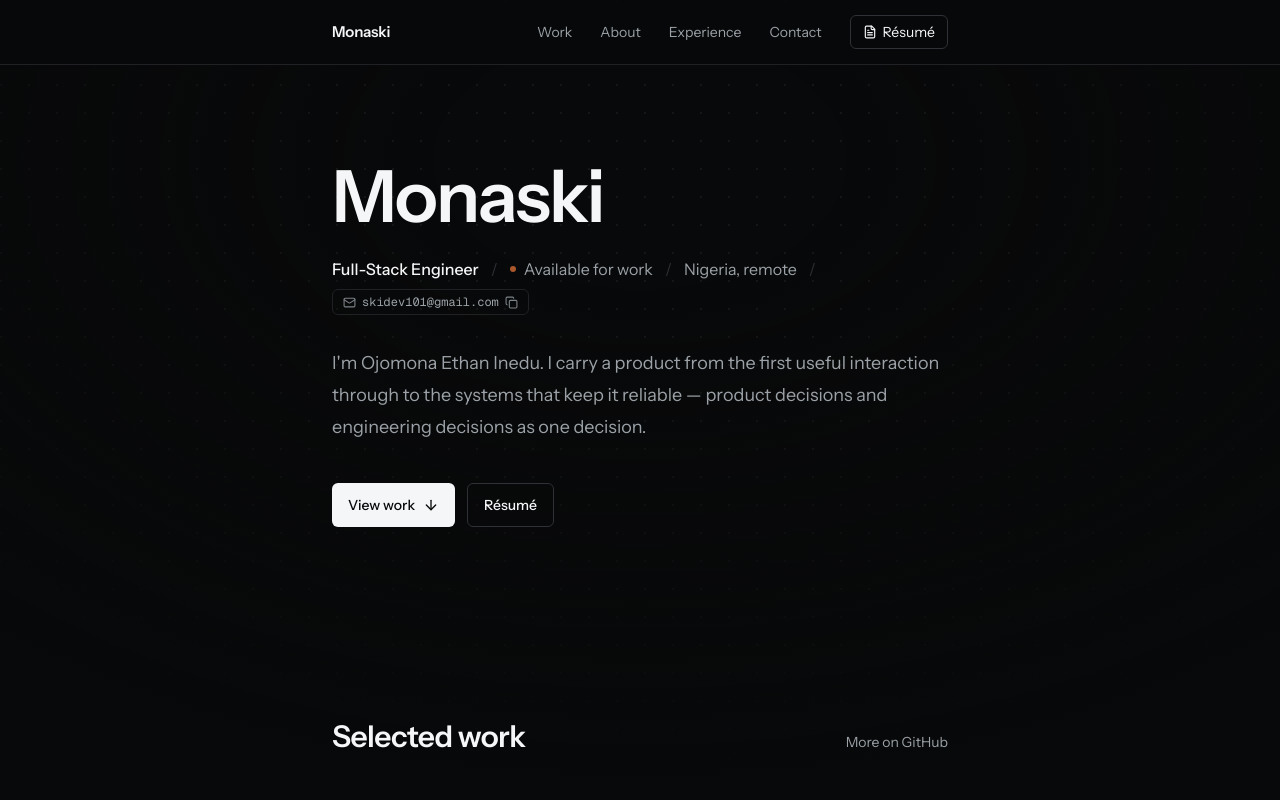
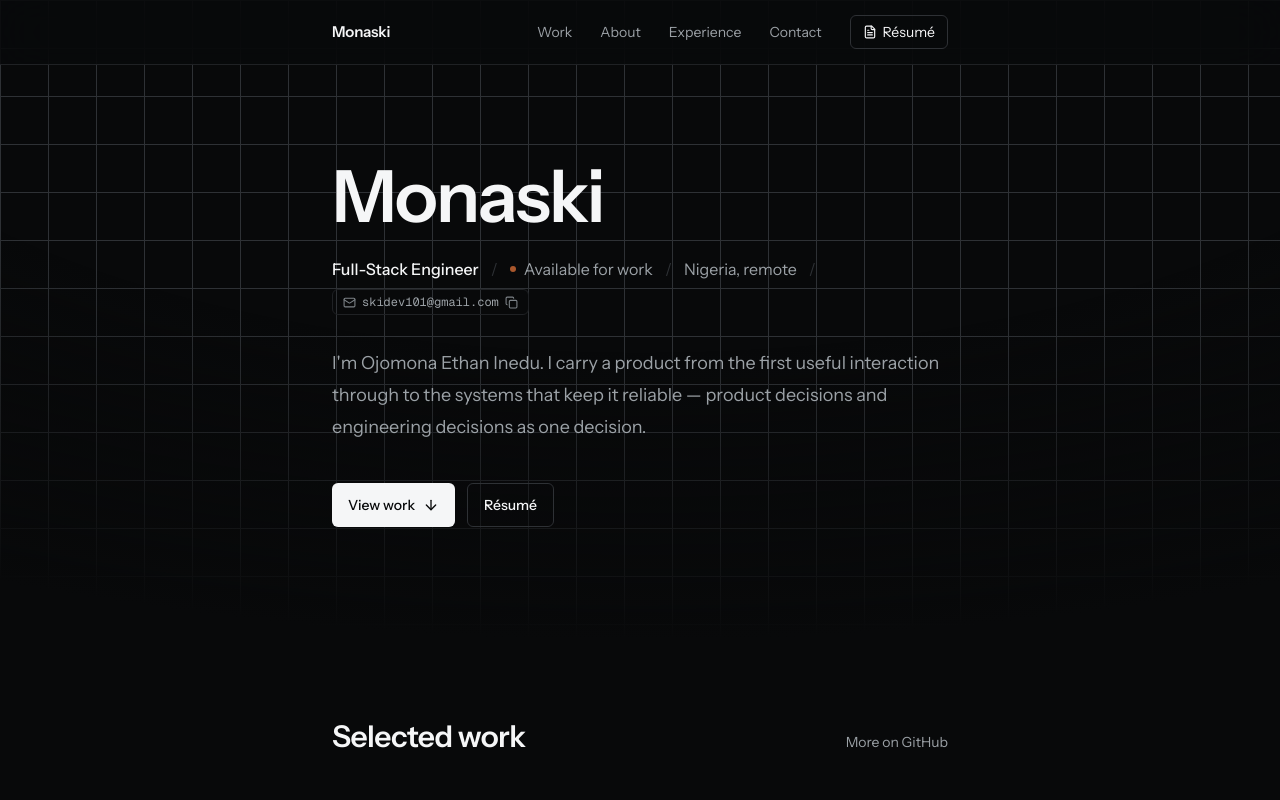
Before and after one commit to skidev101/my-portfolio, a Next.js app: page / in a window 1280 px wide. Shown: the top 800 px of the page. Built offline with nearby package versions, Linux system fonts and the light colour scheme.

Commit message:
enhance visuals

```diff
--- a/components/BgPattern.tsx
+++ b/components/BgPattern.tsx
@@ -3,17 +3,19 @@ const BgPattern = () => (
     aria-hidden="true"
     className="pointer-events-none fixed inset-0 -z-10 overflow-hidden"
   >
-    {/* Subtle dot grid pattern */}
+    {/* Graph-paper grid: 1px rules on a 48px module, drawn from the hairline
+        token so the background stays inside the token system rather than
+        hardcoding a colour. */}
     <div
-      className="absolute inset-0 opacity-[0.14]"
+      className="absolute inset-0"
       style={{
         backgroundImage:
-          "radial-gradient(circle at 1px 1px, rgba(245, 246, 247, 0.4) 1px, transparent 0)",
-        backgroundSize: "28px 28px",
+          "linear-gradient(to right, var(--color-line-strong) 1px, transparent 1px), linear-gradient(to bottom, var(--color-line-strong) 1px, transparent 1px)",
+        backgroundSize: "48px 48px",
       }}
     />
-    {/* Smooth vignette overlay to soften background edges */}
-    <div className="absolute inset-0 bg-[radial-gradient(ellipse_80%_80%_at_50%_20%,transparent_20%,#08090a_100%)]" />
+    {/* Vignette, kept light so the grid still reads away from the top */}
+    <div className="absolute inset-0 bg-[radial-gradient(ellipse_120%_80%_at_50%_0%,transparent_55%,#08090a_100%)]" />
   </div>
 );
 
```
